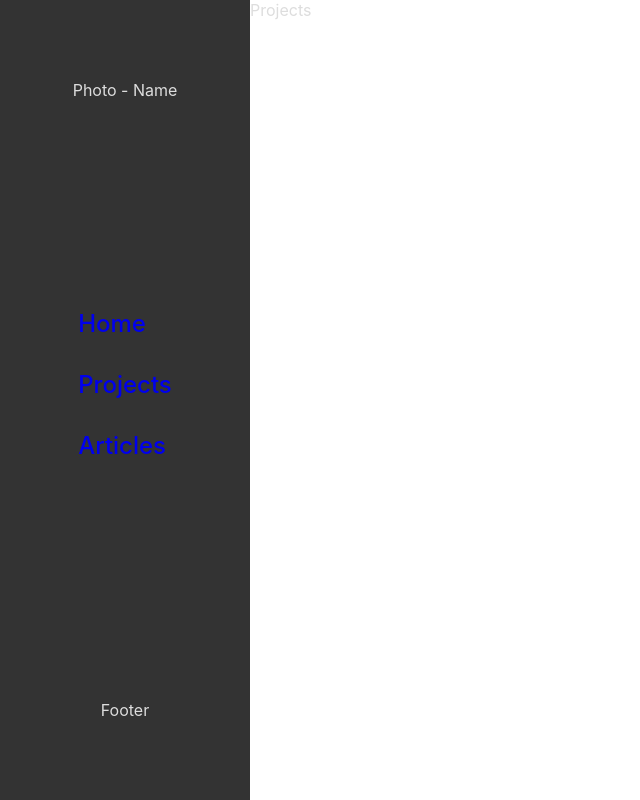
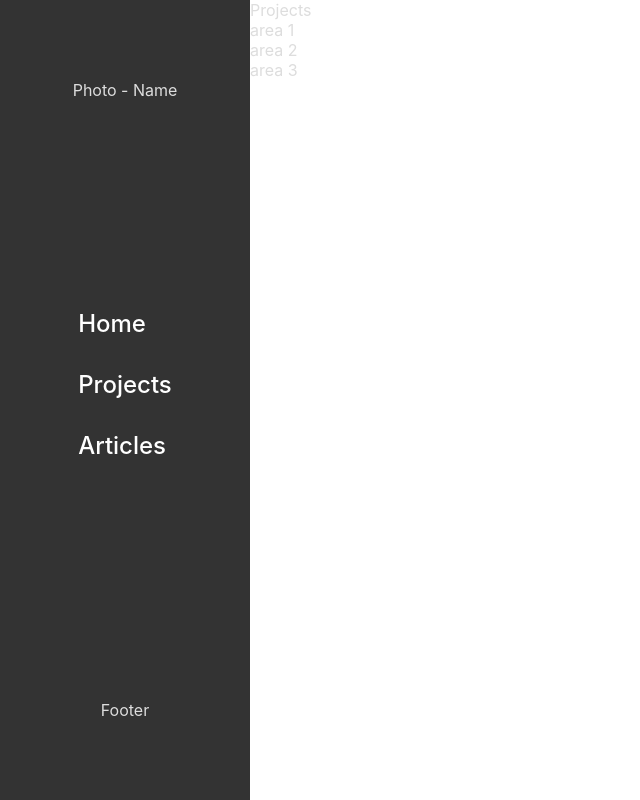
Before and after one commit to turkaytunc/portfolio, a React (Create React App) app: page /portfolio/projects in a window 1280 px wide. Shown: the whole page, without its empty margins (0-640 px from the left). Built offline with nearby package versions, Linux system fonts and the light colour scheme.

Commit message:
update: desktop side menu link colors

```diff
--- a/src/components/navbar/navbar.scss
+++ b/src/components/navbar/navbar.scss
@@ -17,6 +17,7 @@
 @media screen and (min-width: 768px) {
   .navbar-container {
     a {
+      color: scss.$background-color-light;
       &:active {
         color: orangered;
       }
--- a/src/components/projects/Projects.tsx
+++ b/src/components/projects/Projects.tsx
@@ -2,7 +2,14 @@ import React from 'react';
 import './projects.scss';
 
 const Projects = () => {
-  return <div>Projects</div>;
+  return (
+    <section className="projects-container">
+      Projects
+      <section className="projects-section"> area 1</section>
+      <section className="projects-section"> area 2</section>
+      <section className="projects-section"> area 3</section>
+    </section>
+  );
 };
 
 export default Projects;
--- a/src/components/projects/projects.scss
+++ b/src/components/projects/projects.scss
@@ -0,0 +1,4 @@
+.projects-container {
+  display: flex;
+  flex-direction: column;
+}
```
Also changed, not shown: package.json (+5 -5 lines).
